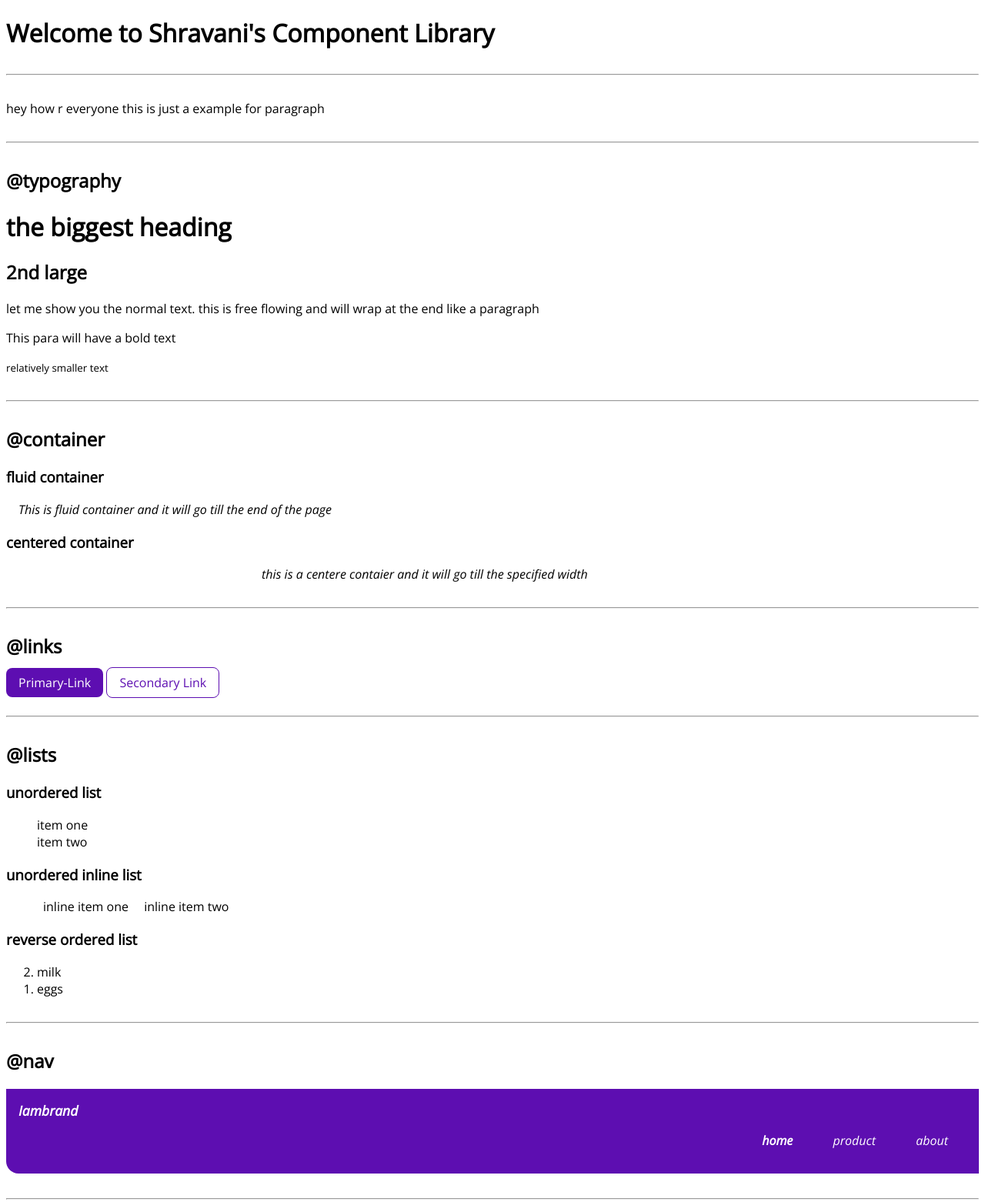
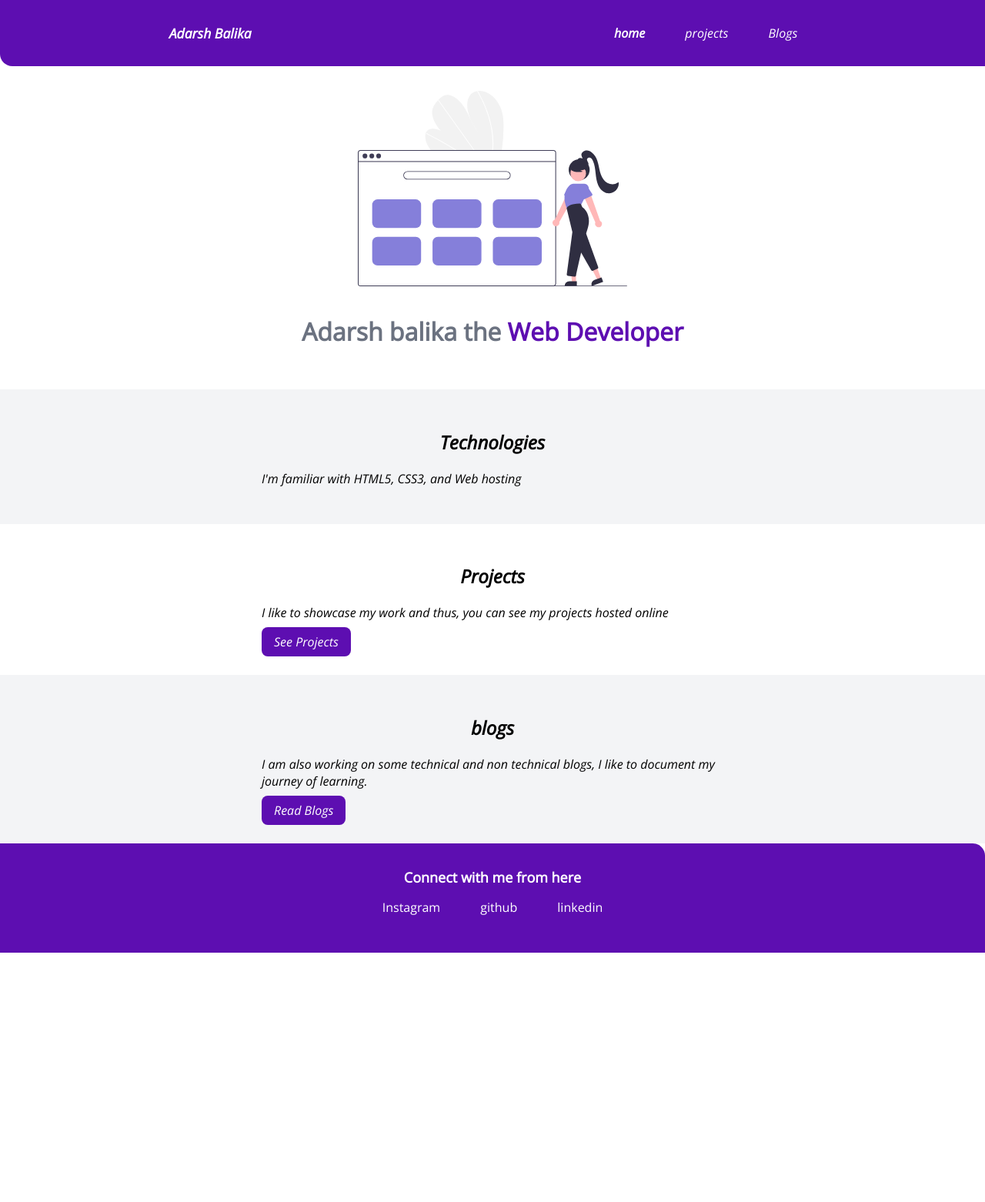
Before and after one commit to Shravani-16/shravani-16.github.io, a website built with Vite: page index.html in a window 1280 px wide. Shown: the top 1562 px of the page at 77% size. After the commit the page ends 1238 px from the top, so only its background shows below. Built offline with nearby package versions, Linux system fonts and the light colour scheme.

Commit message:
blogs added nav-style

```diff
--- a/index.html
+++ b/index.html
@@ -3,86 +3,80 @@
   <head>
     <meta charset="UTF-8" />
     <meta name="viewport" content="width=device-width, initial-scale=1.0" />
-    <title>Component Library</title>
-    <link rel="stylesheet" href="style.css" />
+    <title>Home for Adarshbalika</title>
+    <link href="/style.css" rel="stylesheet" />
   </head>
-
   <body>
-    <h1>Welcome to Shravani's Component Library</h1>
-    <hr />
-    <p>hey how r everyone this is just a example for paragraph</p>
-    <hr />
-    <h2>@typography</h2>
-    <h1>the biggest heading</h1>
-    <h2>2nd large</h2>
-    <p>
-      let me show you the normal text. this is free flowing and will wrap at the
-      end like a paragraph
-    </p>
-    <p>This para will have a bold text</p>
-
-    <small>relatively smaller text </small>
-    <hr />
-
-    <h2>@container</h2>
-
-    <h3>fluid container</h3>
-    <div class="container">
-      This is fluid container and it will go till the end of the page
-    </div>
-    <h3>centered container</h3>
-    <div class="container container-centered">
-      this is a centere contaier and it will go till the specified width
-    </div>
-    <hr />
-
-    <h2>@links</h2>
-    <a class="link link-primary" href="/">Primary-Link</a>
-    <a class="link link-secondary" href="/">Secondary Link</a>
-    <hr />
-
-    <h2>@lists</h2>
-    <h3>unordered list</h3>
-    <ul class="list-non-bullet">
-      <li>item one</li>
-      <li>item two</li>
-    </ul>
-
-    <h3>unordered inline list</h3>
-    <ul class="list-non-bullet">
-      <li class="list-item-inline">inline item one</li>
-      <li class="list-item-inline">inline item two</li>
-    </ul>
-
-    <h3>reverse ordered list</h3>
-    <ol reversed>
-      <li>milk</li>
-      <li>eggs</li>
-    </ol>
-    <hr />
-
-    <h2>@nav</h2>
     <nav class="navigation container">
-      <div class="nav-brand">Iambrand</div>
+      <div class="nav-brand">Adarsh Balika</div>
       <ul class="list-non-bullet nav-pills">
         <li class="list-item-inline">
           <a class="link link-active" href="/">home</a>
         </li>
-        <li class="list-item-inline"><a class="link" href="/">product</a></li>
-        <li class="list-item-inline"><a class="link" href="/">about</a></li>
+        <li class="list-item-inline">
+          <a class="link" href="projects.html">projects</a>
+        </li>
+        <li class="list-item-inline">
+          <a class="link" href="blogs.html">Blogs</a>
+        </li>
       </ul>
     </nav>
-    <hr />
 
-    <h2>header</h2>
-    <header>
-      <img src="images/hero-images.svg" />
-      <h1>heading inside hero</h1>
+    <header class="hero">
+      <img class="hero-img" src="images/hero-images.svg" />
+      <h1 class="hero-heading">
+        Adarsh balika the<span style="color: var(--primary-color)">
+          Web Developer</span
+        >
+      </h1>
     </header>
-    <header>
-      <img
-        src="https://scontent.fisk1-1.fna.fbcdn.net/v/t39.30808-1/312440811_436087538662872_3714253355239062104_n.jpg?stp=dst-jpg_p200x200&_nc_cat=103&ccb=1-7&_nc_sid=596444&_nc_ohc=gsziJx8QaH0AX9z-R4-&_nc_ht=scontent.fisk1-1.fna&oh=00_AfBWtVULVAufrynrCYr7ij_VefJ6e_lrcz7OG5C32KcGcw&oe=65915806"
-      />
-    </header>
+
+    <section class="section ow">
+      <div class="container container-centered">
+        <h1>Technologies</h1>
+        <p>I'm familiar with HTML5, CSS3, and Web hosting</p>
+      </div>
+    </section>
+
+    <section class="section">
+      <div class="container container-centered">
+        <h1>Projects</h1>
+        <p>
+          I like to showcase my work and thus, you can see my projects hosted
+          online
+        </p>
+        <a class="link link-primary" href="/">See Projects</a>
+      </div>
+    </section>
+
+    <section class="section ow">
+      <div class="container container-centered">
+        <h1>blogs</h1>
+        <p>
+          I am also working on some technical and non technical blogs, I like to
+          document my journey of learning.
+        </p>
+        <a class="link link-primary" href="/">Read Blogs</a>
+      </div>
+    </section>
+
+    <footer class="footer">
+      <div class="footer-header">Connect with me from here</div>
+      <ul class="social-links list-non-bullet">
+        <li class="list-item-inline">
+          <a class="link" href="https://Instagram.com/1_shravani_6"
+            >Instagram</a
+          >
+        </li>
+        <li class="list-item-inline">
+          <a class="link" href="https://github.com/shravani-16">github</a>
+        </li>
+        <li class="list-item-inline">
+          <a class="link" href="https://linkedin.com/shravani thorat"
+            >linkedin</a
+          >
+        </li>
+      </ul>
+    </footer>
   </body>
 </html>
--- a/style.css
+++ b/style.css
@@ -1,10 +1,13 @@
 @import url("https://fonts.googleapis.com/css2?family=Open+Sans:ital,wght@0,300;1,300&display=swap");
 :root {
   --primary-color: rgb(93, 14, 177);
+  --off-white: #f3f4f6;
+  --dark-gray: #6b7280;
 }
 
 body {
   font-family: "Open Sans", sans-serif;
+  margin: 0px;
 }
 
 hr {
@@ -48,6 +51,9 @@ hr {
   color: white;
   padding: 1rem;
   border-bottom-left-radius: 1rem;
+  display: flex;
+  justify-content: space-around;
+  align-items: center;
 }
 .navigation .nav-brand {
   font-weight: bold;
@@ -62,3 +68,46 @@ hr {
 .navigation .link-active {
   font-weight: bold;
 }
+
+.hero {
+  padding: 2rem;
+}
+.hero .hero-img {
+  max-width: 350px;
+  display: block;
+  margin: auto;
+}
+.hero .hero-heading {
+  text-align: center;
+  padding-top: 1rem;
+  color: var(--dark-gray);
+}
+
+.section {
+  padding: 2rem;
+}
+.section h1 {
+  text-align: center;
+}
+.ow {
+  background-color: var(--off-white);
+}
+
+.footer {
+  background-color: var(--primary-color);
+  padding: 2rem 1rem;
+  text-align: center;
+  color: white;
+  border-top-right-radius: 1rem;
+}
+
+.footer .link {
+  color: white;
+}
+.footer .footer-header {
+  font-weight: bold;
+  font-size: large;
+}
+.footer ul {
+  padding-inline-start: 0px;
+}
```
Also changed, not shown: lib/component.html (added, +131 -0 lines), projects.html (added, +49 -0 lines).
